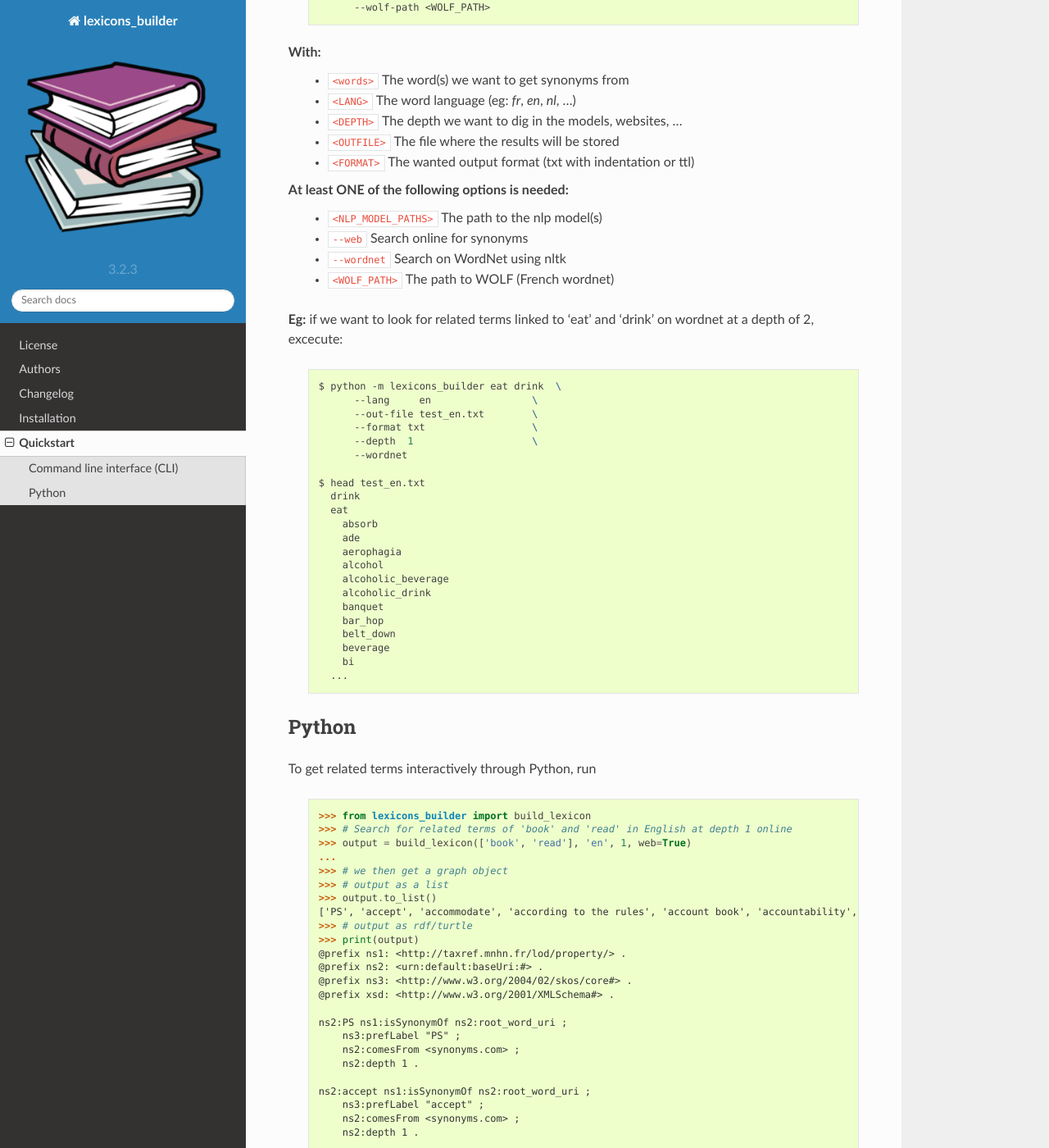
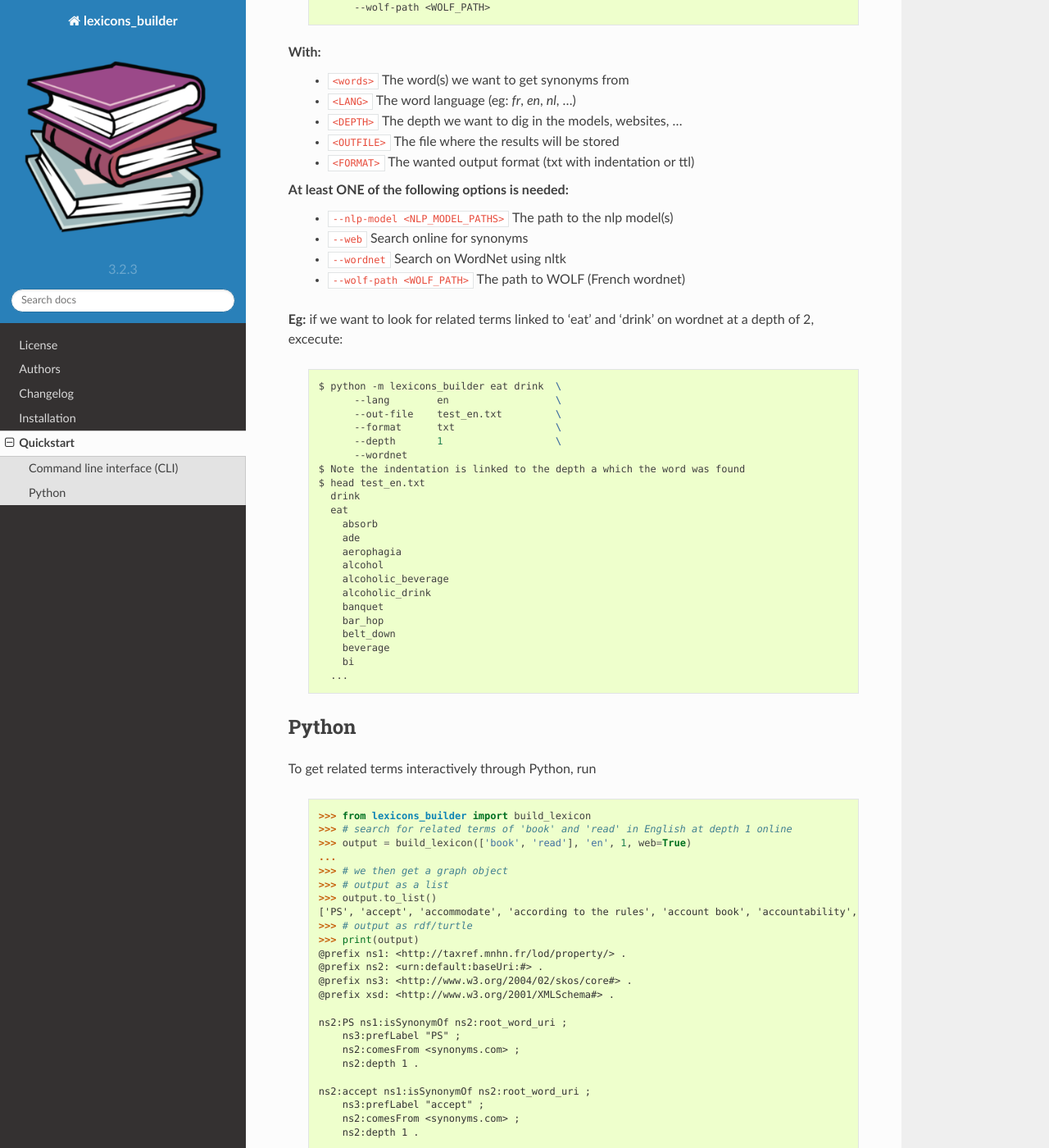
Before and after one commit to GuillaumeLNB/lexicons_builder, a Sphinx documentation site: the page built from docs/quickstart.rst, in a window 1280 px wide and 1400 px high, scrolled down 410 px. Shown: the whole window at 82% size. Built offline with Sphinx 7.4.7 and the Read the Docs theme 2.0.0, drawn with Linux system fonts in a browser that asks for light colours; pages that are not in the unit, such as notebooks, are missing from menus; the version number is read from the project's files by our own code.

Commit message:
added documentation

```diff
--- a/docs/index.rst
+++ b/docs/index.rst
@@ -2,10 +2,10 @@
 lexicons_builder documentation
 ==============================
 
-The **lexicons_builder** package aims to provide a basic API to create lexicons related to an input word.
+The **lexicons_builder** package aims to provide a basic API to create lexicons related to specific words.
 
 
-**Key principle**: Given the input word, it will look for synonyms or neighboors in the dictionnaries or in the NLP model. For each of the new retreiven terms, it will look again for its neighboors or synonyms and so on..
+**Key principle**: Given the input words, it will look for synonyms or neighboors in the dictionnaries or in the NLP model. For each of the new retreiven terms, it will look again for its neighboors or synonyms and so on..
 
 The general method is implemented on 3 different supports:
 
--- a/docs/quickstart.rst
+++ b/docs/quickstart.rst
@@ -26,22 +26,22 @@
   * ``<OUTFILE>`` The file where the results will be stored
   * ``<FORMAT>`` The wanted output format (txt with indentation or ttl)
 At least ONE of the following options is needed:
-  * ``<NLP_MODEL_PATHS>`` The path to the nlp model(s)
+  * ``--nlp-model <NLP_MODEL_PATHS>`` The path to the nlp model(s)
   * ``--web`` Search online for synonyms
   * ``--wordnet`` Search on WordNet using nltk
-  * ``<WOLF_PATH>`` The path to WOLF (French wordnet)
+  * ``--wolf-path <WOLF_PATH>`` The path to WOLF (French wordnet)
 
 **Eg:** if we want to look for related terms linked to 'eat' and 'drink' on wordnet at a depth of 2, excecute:
 
     .. code:: bash
 
         $ python -m lexicons_builder eat drink  \
-              --lang     en                 \
-              --out-file test_en.txt        \
-              --format txt                  \
-              --depth  1                    \
+              --lang        en                  \
+              --out-file    test_en.txt         \
+              --format      txt                 \
+              --depth       1                   \
               --wordnet
-
+        $ Note the indentation is linked to the depth a which the word was found
         $ head test_en.txt
           drink
           eat
@@ -69,7 +69,7 @@
     .. code:: python
 
         >>> from lexicons_builder import build_lexicon
-        >>> # Search for related terms of 'book' and 'read' in English at depth 1 online
+        >>> # search for related terms of 'book' and 'read' in English at depth 1 online
         >>> output = build_lexicon(['book', 'read'], 'en', 1, web=True)
         ...
         >>> # we then get a graph object
@@ -93,7 +93,8 @@
             ns2:comesFrom <synonyms.com> ;
             ns2:depth 1 .
         ...
-        # Output to an indented file
+
+        >>> # Output to an indented file
         >>> output.to_text_file('filename.txt')
         >>> with open('filename.txt') as f:
         ...     print(f.read(1000))
```
Also changed, not shown: 1 other file.
